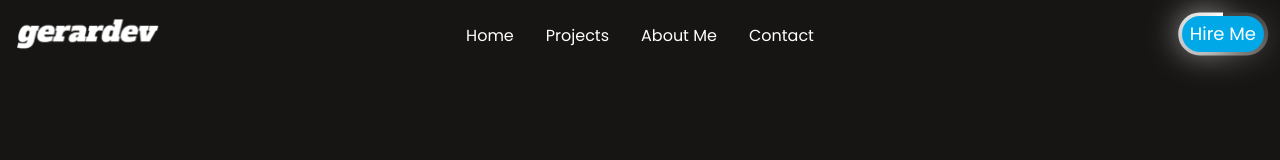
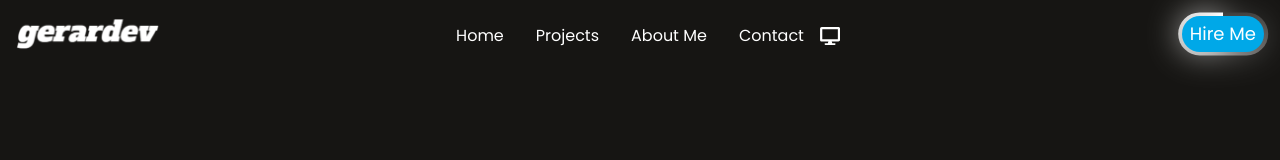
Before and after one commit to GerardoGarcia79/gerardodlg, a React (Vite) app: page / in a window 1280 px wide. Shown: the top 160 px of the page. Built offline with nearby package versions, Linux system fonts and the light colour scheme.

Commit message:
Drop down list for themes and add dark class.

```diff
--- a/index.html
+++ b/index.html
@@ -1,5 +1,5 @@
 <!DOCTYPE html>
-<html lang="en">
+<html lang="en" class="dark">
   <head>
     <meta charset="UTF-8" />
     <link rel="icon" type="image/svg+xml" href="/vite.svg" />
--- a/src/App.tsx
+++ b/src/App.tsx
@@ -1,3 +1,4 @@
+// import { useState } from "react";
 import "./App.css";
 import AboutMe from "./components/AboutMe";
 import Contact from "./components/Contact";
@@ -9,8 +10,10 @@ import ProjectsSection from "./components/ProjectsSection";
 import StackSection from "./components/StackSection";
 
 function App() {
+  // const [theme, setTheme] = useState('system')
+
   return (
-    <div className="w-full min-h-screen bg-[#161513]">
+    <div className="w-full min-h-screen dark:bg-[#161513]">
       <Header />
         <NavBar />
       <div className=" max-w-[1100px] mx-auto p-4">
--- a/src/components/Header.tsx
+++ b/src/components/Header.tsx
@@ -5,7 +5,7 @@ const Header = () => {
   return (
     <div className="hidden md:w-full md:p-4 md:flex md:justify-between md:items-center">
       <img src={logoWhite} alt="Logo" className="w-44 md:w-36" />
-      <HireMeButton />
+        <HireMeButton />
     </div>
   );
 };
--- a/src/components/NavBar.tsx
+++ b/src/components/NavBar.tsx
@@ -1,17 +1,20 @@
 import { FontAwesomeIcon } from "@fortawesome/react-fontawesome";
 import { faBars } from "@fortawesome/free-solid-svg-icons/faBars";
 import { useState } from "react";
+import { FaDesktop } from "react-icons/fa";
+
 
 const NavBar = () => {
+  const [showSelectTheme, setShowSelectTheme] = useState(false);
   const [isScrolled, setIsScrolled] = useState(false)
   const changeBg = () => window.scrollY >= 50 ? setIsScrolled(true) : setIsScrolled(false)
-
   window.addEventListener('scroll', changeBg)
 
   return (
     <>
     <FontAwesomeIcon icon={faBars} className="w-9 h-9 md:hidden fixed top-2 right-2 text-white z-10" />
     <div className={`${ isScrolled ? 'bg-[#414141]' : ''} rounded-full fixed w-fit text-center top-4 left-1/2 -translate-x-1/2 z-10`}>
+        <div className="flex">
           <ul className="flex justify-center text-white text-base md:[&_*]:p-2">
               <li className="hidden md:list-item">
                 <a href="#header">Home</a>
@@ -26,6 +29,15 @@ const NavBar = () => {
                 <a href="#contact">Contact</a>
               </li>
             </ul>
+            <button onClick={(() => setShowSelectTheme(!showSelectTheme))} className="text-white"><FaDesktop size='20px' /></button>
+            <div className={`fixed top-[40px] right-0  w-28 border-[1px] border-white p-1 rounded-lg bg-[#414141] text-start ${showSelectTheme ? '' : 'hidden'}`}>
+              <ul className="text-white">
+                <li className="hover:bg-[#616161] rounded-md pl-1 cursor-default mb-[2px]">Light</li>
+                <li className="hover:bg-[#616161] rounded-md pl-1 cursor-default mb-[2px]">Dark</li>
+                <li className="hover:bg-[#616161] rounded-md pl-1 cursor-default">System</li>
+              </ul>
+            </div>
+        </div>
     </div>
     </>
   )
--- a/tailwind.config.js
+++ b/tailwind.config.js
@@ -1,5 +1,6 @@
 /** @type {import('tailwindcss').Config} */
 export default {
+  darkMode: 'class',
   content: ["./index.html", "./src/**/*.{js,ts,jsx,tsx}"],
   theme: {
     extend: {},
```
Also changed, not shown: src/index.css (line endings or trailing spaces). Lines whose indentation alone changed are shown as unchanged.
